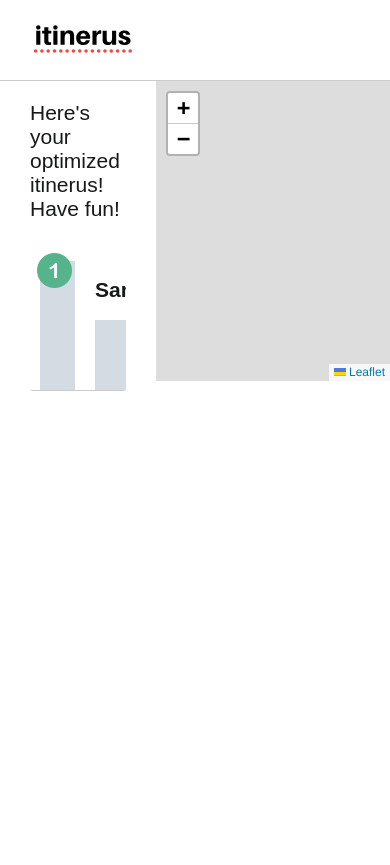
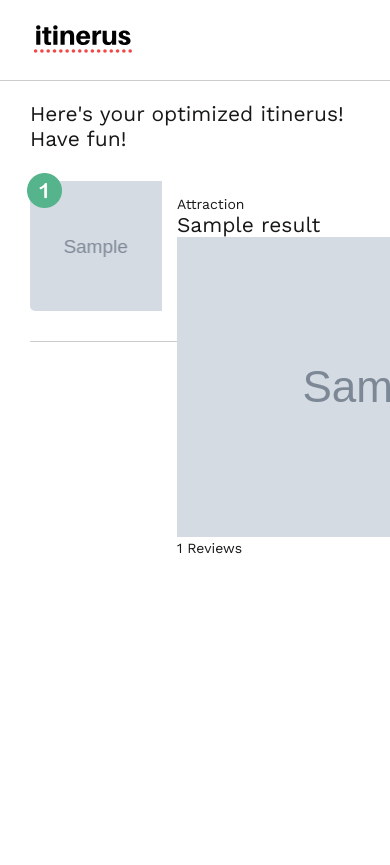
Before and after one commit to bcollazo/destinohack, a Django app: template main/templates/main/schedule.html in a window 390 px wide. Run offline with Django 3.2, Linux system fonts and the light colour scheme; the template is opened without the code that fills it: most values are stand-ins (such as "Sample title", 1, 10 or a date in 2020); grey boxes marked "Sample" are stand-in pictures; some libraries are stand-ins or nearby versions.

Commit message:
schedule redesign

```diff
--- a/main/static/main/schedule.css
+++ b/main/static/main/schedule.css
@@ -1,10 +1,8 @@
 body {
     margin: 0;
-    font-family: 'Montserrat', sans-serif;
+    font-family: 'Work Sans', sans-serif;
     font-size: 14px;
     color: #171919;
-
-    /*height: calc(100vh - 80px);*/
 }
 
 nav {
@@ -32,18 +30,6 @@ main {
     display: flex;
 }
 
-/*#scroll {
-    overflow-x: auto;
-    display: flex;
-    flex-wrap: nowrap;
-}*/
-
-/*#path*/ {
-/*    height: calc(100vh - 523px);
-*/   /* display: flex;
-    align-items: center;*/
-}
-
 .results-pane {
    width: 40%;
    height: calc(100vh - 60px);
@@ -51,62 +37,44 @@ main {
 }
 
 .results-list {
-    box-sizing: border-box;
-    height: 120px;
-    overflow-y: scroll;
-    padding: 20px;
-    border-bottom: 1px solid #ccc;
-    border-radius: 3px;
-    padding: 10px;
+/*    border: 1px solid #ccc;
+    border-radius: 5px;
     margin: 30px;
 
     display: grid;
-    grid-template-columns: 1fr 2fr;
-    grid-template-rows: 1fr;
-    grid-gap: 20px;
+    grid-template-columns: 40% 1fr;
+    grid-template-rows: 130px;*/
+
+
+    border-bottom: 1px solid #ccc;
+    margin: 0 30px;
+    padding: 30px 0;
+    display: grid;
+    grid-template-columns: 40% 1fr;
+    grid-template-rows: 130px;
 }
 
-/*.stop {
+.counter {
     position: relative;
-    height: 100px;
-    width: 300px;
-    background-color: red;
-    color: #fff;
-    font-size: 14px;
-    border: 1px solid #ddd;
-    border-radius: 3px;
-    margin: 20px 0 20px 30px;
-    padding: 20px;*/
-
-  /*  display: flex;
-    justify-content: center;
-    align-items: center;*/
-}
-
-.stop h2 {
-    margin-top: 5px;
-    font-weight: 200;
-    font-size: 23px;
-}
-
-/*.stop img {
-    position: absolute;
-    top: -16px;
-    left: -4px;
-}*/
-
-.img-container img {
-        position: relative;
     top: -8px;
     left: -3px;
 }
 
+.info-container {
+    padding: 15px;
+}
+
+.info-container h2, h3, p {
+    margin: 0;
+    font-weight: 200;
+}
+
+.info-container h3 {
+    font-size: 1em;
+}
+
 .rating h2 {
     margin-bottom: 0;
-}
-
-.rating p {
-    margin-top: 3px;
 }
 
 #mapid {
@@ -119,14 +87,11 @@ main {
         padding: 0 30px 0 30px;
     }
 
-    .stop {
-        height: 140px;
+    #mapid {
+        display: none;
     }
 
-    #mapid {
-        height: 300px;
-    }
-    #path {
-        height: calc(100vh - 450px);
+    .results-pane {
+        width: 100%;
     }
 }
--- a/main/templates/main/planning.html
+++ b/main/templates/main/planning.html
@@ -42,7 +42,7 @@
 					data-lat="{{ result.latitude }}"
 					data-lon="{{ result.longitude }}"
 				>
-					<div class="img-container" style="height: 70%; background-image: url({{ result.image }}); background-position: center;">
+					<div class="img-container" style="height: 80%; background-image: url({{ result.image }}); background-position: center;">
 					</div>
 					<h3>{{ result.name }}</h3>
 					{% if result.num_reviews != '-' %}
--- a/main/templates/main/schedule.html
+++ b/main/templates/main/schedule.html
@@ -8,13 +8,14 @@
 	{% load static %}
 
 	<link rel="stylesheet" type="text/css" href="{% static 'main/schedule.css' %}">
+	<link href="https://fonts.googleapis.com/css?family=Work+Sans" rel="stylesheet">
 	<script src="{% static 'main/jquery-3.3.1.min.js' %}"></script>
 	<script src="{% static 'main/schedule.js' %}"></script>
 
 	<link rel="stylesheet" href="https://unpkg.com/leaflet@1.3.4/dist/leaflet.css"
 		integrity="sha512-puBpdR0798OZvTTbP4A8Ix/l+A4dHDD0DGqYW6RQ+9jxkRFclaxxQb/SJAWZfWAkuyeQUytO7+7N4QKrDh+drA=="
 		crossorigin=""/>
-    <!-- Make sure you put this AFTER Leaflet's CSS -->
+	<!-- Make sure you put this AFTER Leaflet's CSS -->
 	<script src="https://unpkg.com/leaflet@1.3.4/dist/leaflet.js"
 		integrity="sha512-nMMmRyTVoLYqjP9hrbed9S+FzjZHW5gY1TWCHA5ckwXZBadntCNs8kEqAWdrb9O7rxbCaA4lKTIWjDXZxflOcA=="
 		crossorigin=""></script>
@@ -29,10 +30,11 @@
 			<h1>Here's your optimized itinerus! Have fun!</h1>
 			{% for result in results %}
 			<div class="results-list stop" data-lat="{{ result.latitude }}" data-lon="{{ result.longitude }}">
-				<div class="img-container" style="background-image: url({{ result.image }}); background-position: center; background-size: cover">
-					<img src="{% static 'main/numberedIcons' %}/{{ forloop.counter }}.png" height="35" width="35" />
+				<div class="img-container" style="background-image: url({{ result.image }}); background-position: center; background-size: cover; border-radius: 5px 0 0 5px">
+					<img class="counter" src="{% static 'main/numberedIcons' %}/{{ forloop.counter }}.png" height="35" width="35" />
 				</div>
-				<div>
+				<div class="info-container">
+					<h3>Attraction</h3>
 					<h2>{{ result.name }}</h2>
 					{% if result.num_reviews != '-' %}
 					<div class="rating">
```
